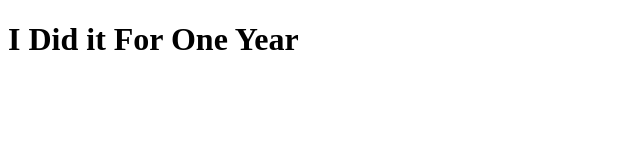
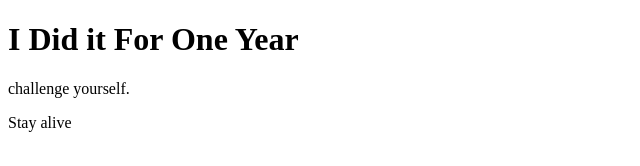
Before and after one commit to tavoasenjo/FirstRepo, a plain HTML site: page index.html in a window 1280 px wide. Shown: the whole page, without its empty margins (0-640 px from the left). Drawn offline with Linux system fonts and the light colour scheme.

Commit message:
Added h1 and p

```diff
--- a/index.html
+++ b/index.html
@@ -6,5 +6,14 @@
 </head>
 <body>
 	<h1>I Did it For One Year</h1>
+	<p>challenge yourself.</p>
+	<p>Stay alive</p>
+
+	<script>
+	alert('I did it!!!!');
+	</script>
+
+
+
 </body>
 </html>
```
